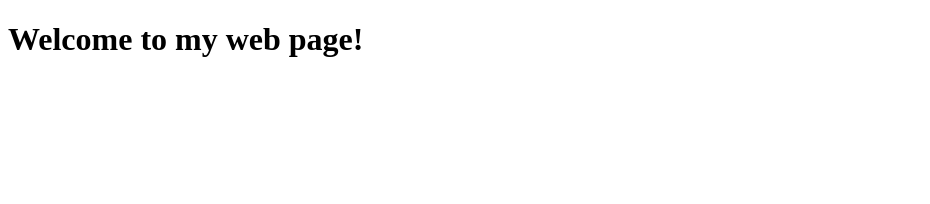
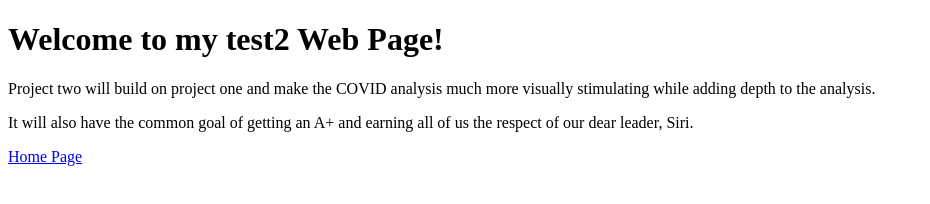
Before and after one commit to tward90/project_3_demo, a plain HTML site: page index.html in a window 1280 px wide. Shown: the whole page, without its empty margins (0-930 px from the left). Drawn offline with Linux system fonts and the light colour scheme.

Commit message:
added link to home page

```diff
--- a/index.html
+++ b/index.html
@@ -7,6 +7,15 @@
 </html>
 
 <body>
-    <H1> Welcome to my web page!
-    </H1>
+    <H1> Welcome to my test2 Web Page!</H1>
+
+    <p>
+        Project two will build on project one and make the COVID analysis much more visually stimulating while adding depth to the analysis.
+    </p>
+
+    <p>
+        It will also have the common goal of getting an A+ and earning all of us the respect of our dear leader, Siri.
+    </p>
+
+    <a> <p> <a target = "_blank" href = "tward90.github.io"> Home Page</a></p></a>
 </body>
```
